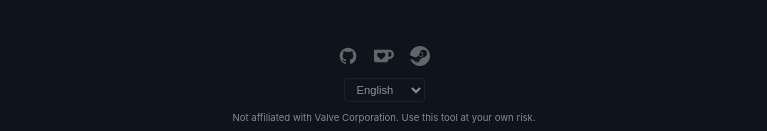
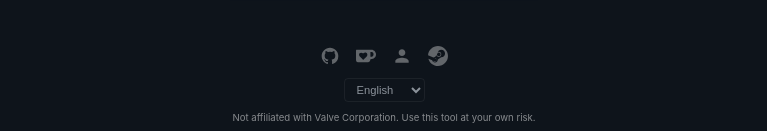
Before and after one commit to mitchmikusek/steam_controller_tools, a React (Vite) app in the folder packages/ui/: page / in a window 1280 px wide. Shown: the part 647-778 px from the top of the page, without its empty margins (256-1023 px from the left). Built offline with nearby package versions, Linux system fonts and the light colour scheme.

Commit message:
Add separate Steam profile icon, restore Steam store link
Co-Authored-By: Claude Opus 4.6 (1M context) <noreply@anthropic.com>

```diff
--- a/packages/ui/src/main.tsx
+++ b/packages/ui/src/main.tsx
@@ -131,6 +131,16 @@ createRoot(root).render(
           aria-label="Steam Profile"
         >
           <svg viewBox="0 0 24 24" width="20" height="20" fill="currentColor">
+            <path d="M12 12c2.21 0 4-1.79 4-4s-1.79-4-4-4-4 1.79-4 4 1.79 4 4 4zm0 2c-2.67 0-8 1.34-8 4v2h16v-2c0-2.66-5.33-4-8-4z" />
+          </svg>
+        </a>
+        <a
+          href="https://store.steampowered.com/app/353370/Steam_Controller_2015/"
+          target="_blank"
+          rel="noopener noreferrer"
+          aria-label="Steam Controller on Steam"
+        >
+          <svg viewBox="0 0 24 24" width="20" height="20" fill="currentColor">
             <path d="M11.979 0C5.678 0 .511 4.86.022 11.037l6.432 2.658c.545-.371 1.203-.59 1.912-.59.063 0 .125.004.188.006l2.861-4.142V8.91c0-2.495 2.028-4.524 4.524-4.524 2.494 0 4.524 2.031 4.524 4.527s-2.03 4.525-4.524 4.525h-.105l-4.076 2.911c0 .052.004.105.004.159 0 1.875-1.515 3.396-3.39 3.396-1.635 0-3.016-1.173-3.331-2.727L.436 15.27C1.862 20.307 6.486 24 11.979 24c6.627 0 12-5.373 12-12S18.606 0 11.979 0zM7.54 18.21l-1.473-.61c.262.543.714.985 1.3 1.2a2.263 2.263 0 0 0 2.898-1.37 2.253 2.253 0 0 0-.003-1.73 2.259 2.259 0 0 0-1.207-1.21 2.256 2.256 0 0 0-1.391-.136l1.524.63c.916.378 1.352 1.432.975 2.349-.378.917-1.432 1.353-2.349.977h-.001l.727-.1zm8.397-8.163a3.013 3.013 0 0 0-3.012-3.012 3.014 3.014 0 0 0-3.014 3.012 3.013 3.013 0 0 0 3.014 3.013 3.012 3.012 0 0 0 3.012-3.013zm-5.27-.005a2.26 2.26 0 0 1 2.256-2.256 2.259 2.259 0 0 1 2.259 2.256 2.26 2.26 0 0 1-2.259 2.259 2.26 2.26 0 0 1-2.256-2.259z" />
           </svg>
         </a>
```
